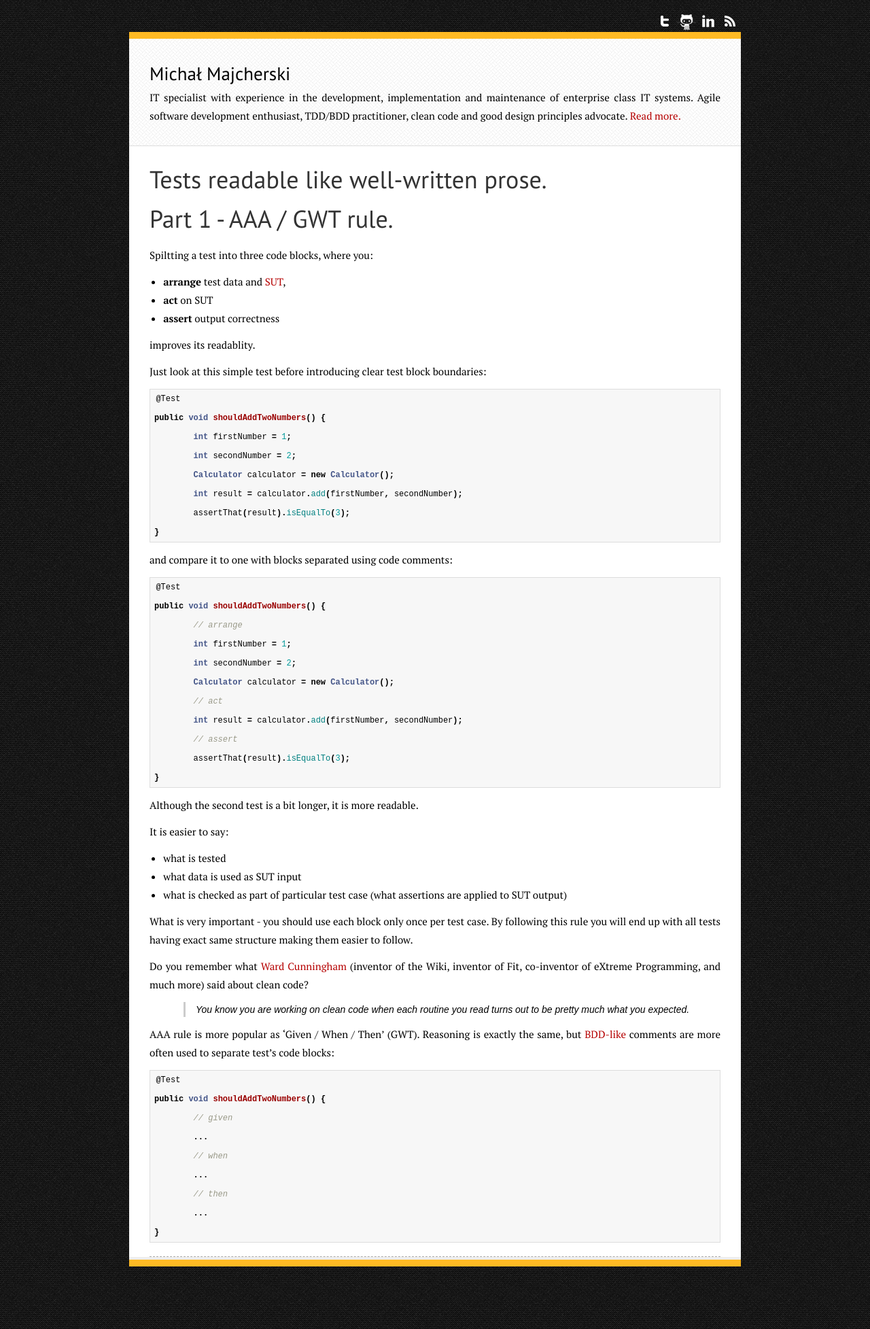
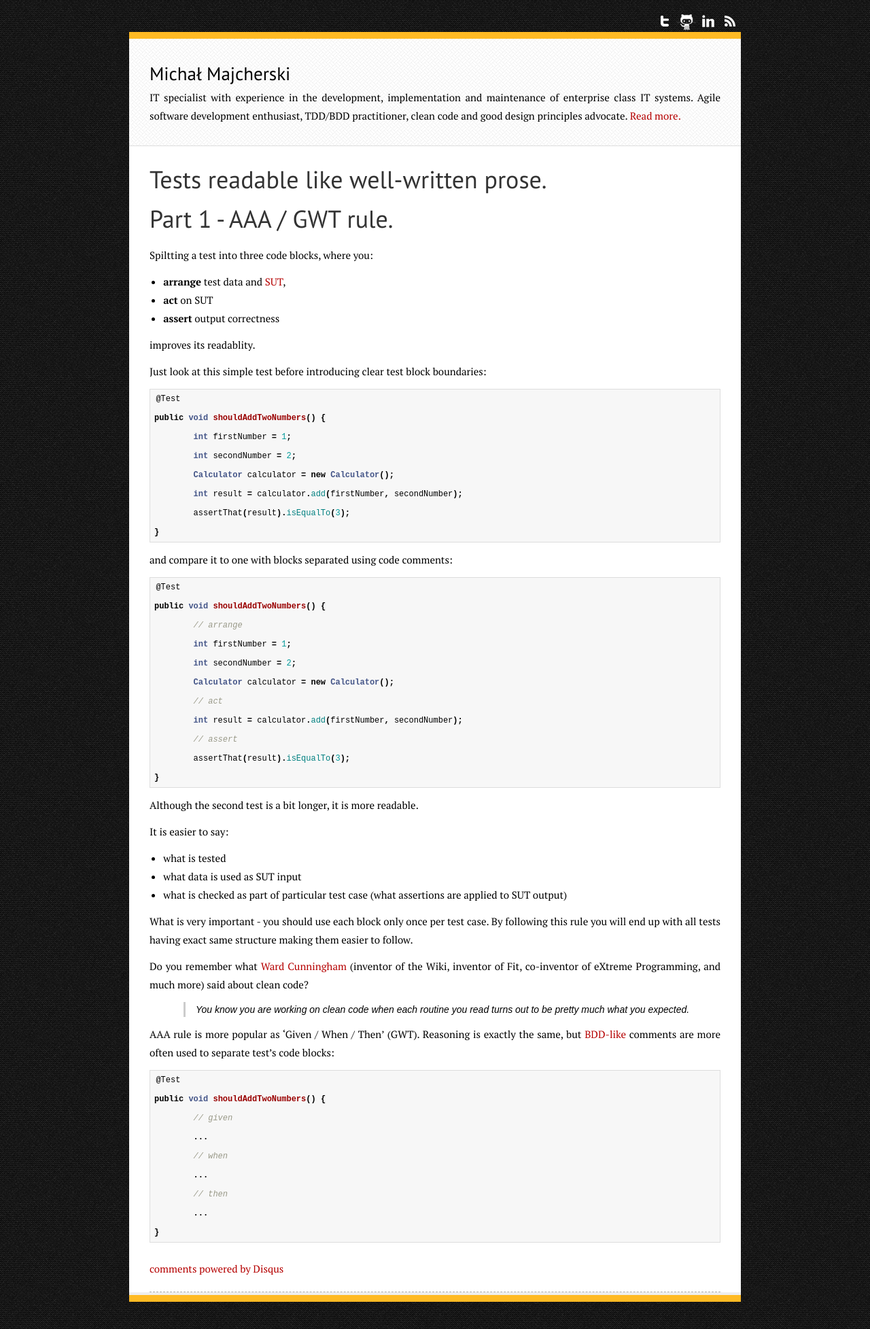
Before and after one commit to majcher/majcher.github.io, a Jekyll site: the page built from _posts/2013-12-17-readable-tests-part1-aaa.md, in a window 1280 px wide. Shown: the whole page at 68% size. Built offline with Jekyll 4.4.1, drawn with Linux system fonts in a browser that asks for light colours; nearby versions of some CDN libraries; comment, search, counter and statistics services are not loaded; some of the changed lines change nothing that is shown.

Commit message:
Adding discus. Changing meta-data.

```diff
--- a/_layouts/post.html
+++ b/_layouts/post.html
@@ -7,4 +7,21 @@
 	<div class="post-content">
 	{{ content }}
 	</div>
+
+	<div id="disqus_thread"></div>
+
+    <script type="text/javascript">
+        /* * * CONFIGURATION VARIABLES: EDIT BEFORE PASTING INTO YOUR WEBPAGE * * */
+        var disqus_shortname = 'michal-majcherski-pl'; // required: replace example with your forum shortname
+
+        /* * * DON'T EDIT BELOW THIS LINE * * */
+        (function() {
+            var dsq = document.createElement('script'); dsq.type = 'text/javascript'; dsq.async = true;
+            dsq.src = '//' + disqus_shortname + '.disqus.com/embed.js';
+            (document.getElementsByTagName('head')[0] || document.getElementsByTagName('body')[0]).appendChild(dsq);
+        })();
+    </script>
+    <noscript>Please enable JavaScript to view the <a href="http://disqus.com/?ref_noscript">comments powered by Disqus.</a></noscript>
+    <a href="http://disqus.com" class="dsq-brlink">comments powered by <span class="logo-disqus">Disqus</span></a>
+
 </div>
--- a/_posts/2013-12-17-readable-tests-part1-aaa.md
+++ b/_posts/2013-12-17-readable-tests-part1-aaa.md
@@ -2,7 +2,7 @@
 layout: post
 title:  "Tests readable like well-written prose.<br/>Part 1 - AAA / GWT rule."
 date:   2013-12-17 23:30:00
-categories: tests, cleancode
+categories: blog
 ---
 
 Spiltting a test into three code blocks, where you:
--- a/css/main.css
+++ b/css/main.css
@@ -236,6 +236,10 @@
   border-left: 3px solid #ccc;
 }
 
+.post #disqus_thread {
+	margin-top: 25px;
+}
+
 /* terminal */
 .post pre.terminal {
   border: 1px solid #000;
@@ -246,6 +250,7 @@
 .post pre.terminal code {
   background-color: #333;
 }
+
 .pagination {
 	padding: 20px 0;
 	position: relative
```
